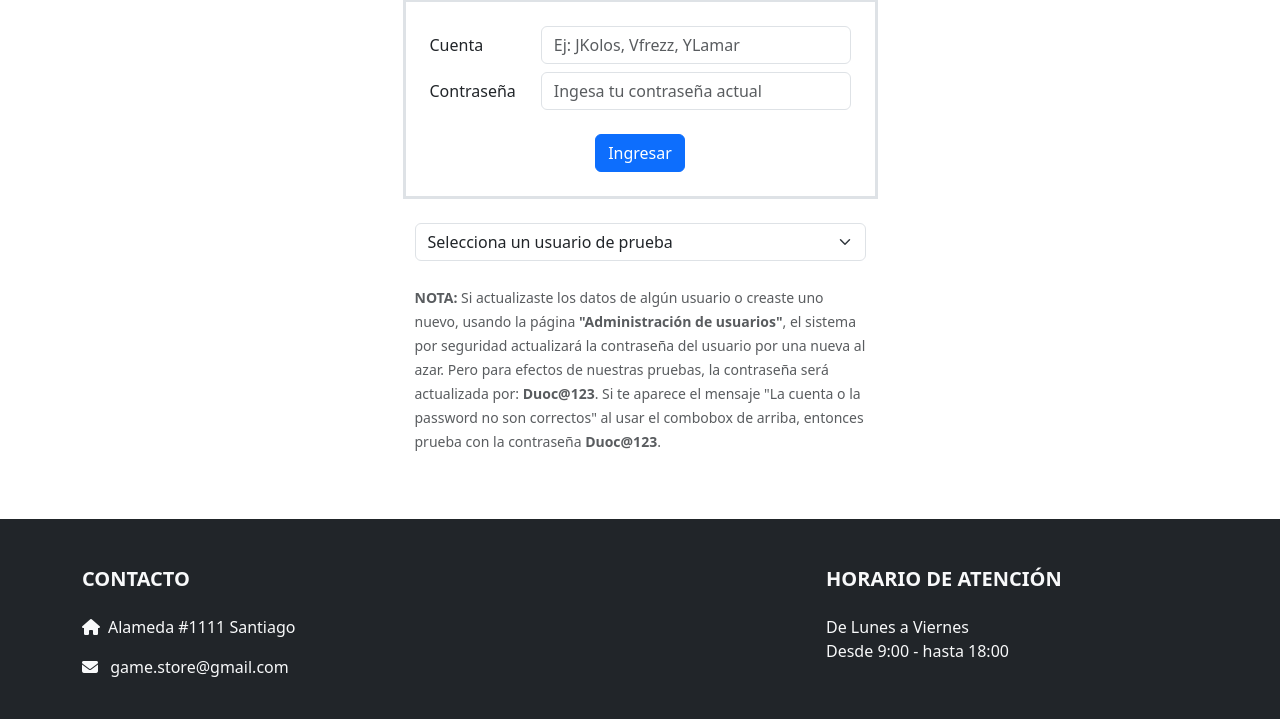
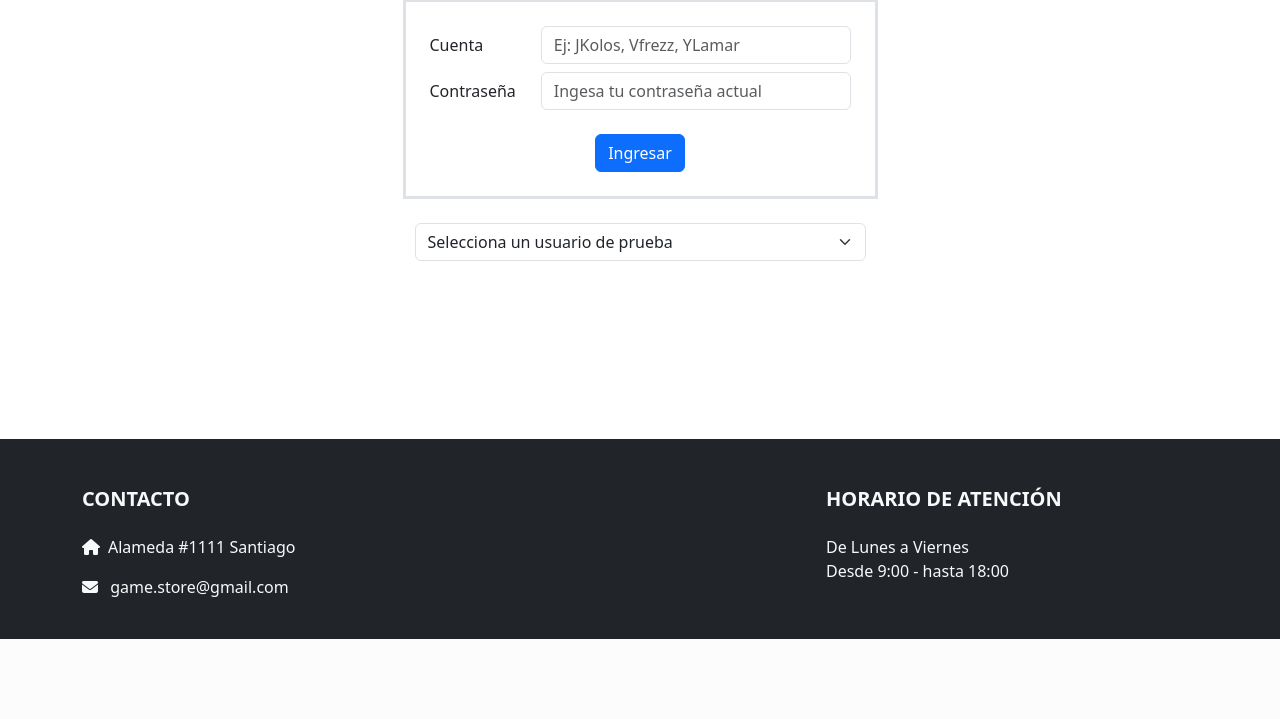
Before and after one commit to ig-peralta/proyecto-prograweb, a Django app: template tienda/core/templates/core/ingresar.html in a window 1280 px wide. Shown: the part 161-880 px from the top of the page. After the commit the page ends 800 px from the top, so only its background shows below. Run offline with Django 5.2, Linux system fonts and the light colour scheme; the template is opened without the code that fills it: values that come from a table or form of the project are taken from there, others are empty; data comes from the database, SQL or seed files in the repository; parts of the project's set-up code (start-up, migrations or seed data) failed here and were passed over; some libraries are stand-ins or nearby versions.

Commit message:
hotfix - removed template text

```diff
--- a/tienda/core/templates/common/combobox_usuarios.html
+++ b/tienda/core/templates/common/combobox_usuarios.html
@@ -21,17 +21,6 @@
 
     <br>
 
-    <small class="form-text text-muted">
-      <span class="text.danger fw-bold">NOTA:</span>
-      Si actualizaste los datos de algún usuario o creaste uno nuevo, usando
-      la página <span class="text.danger fw-bold">"Administración de usuarios"</span>,
-      el sistema por seguridad actualizará la contraseña del usuario por una nueva al
-      azar. Pero para efectos de nuestras pruebas, la contraseña será actualizada por:
-      <span class="text.danger fw-bold">Duoc@123</span>. Si te aparece el mensaje
-      "La cuenta o la password no son correctos" al usar el combobox de arriba,
-      entonces prueba con la contraseña <span class="text.danger fw-bold">Duoc@123</span>.
-    </small>
-
   </div>
 
 </div>
```
